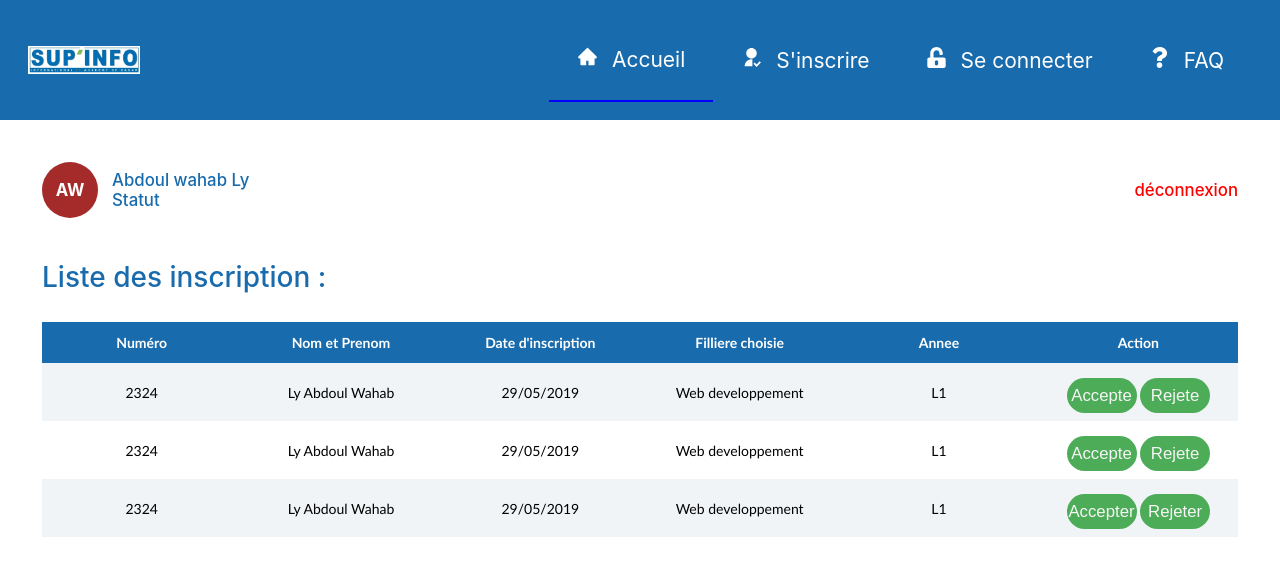
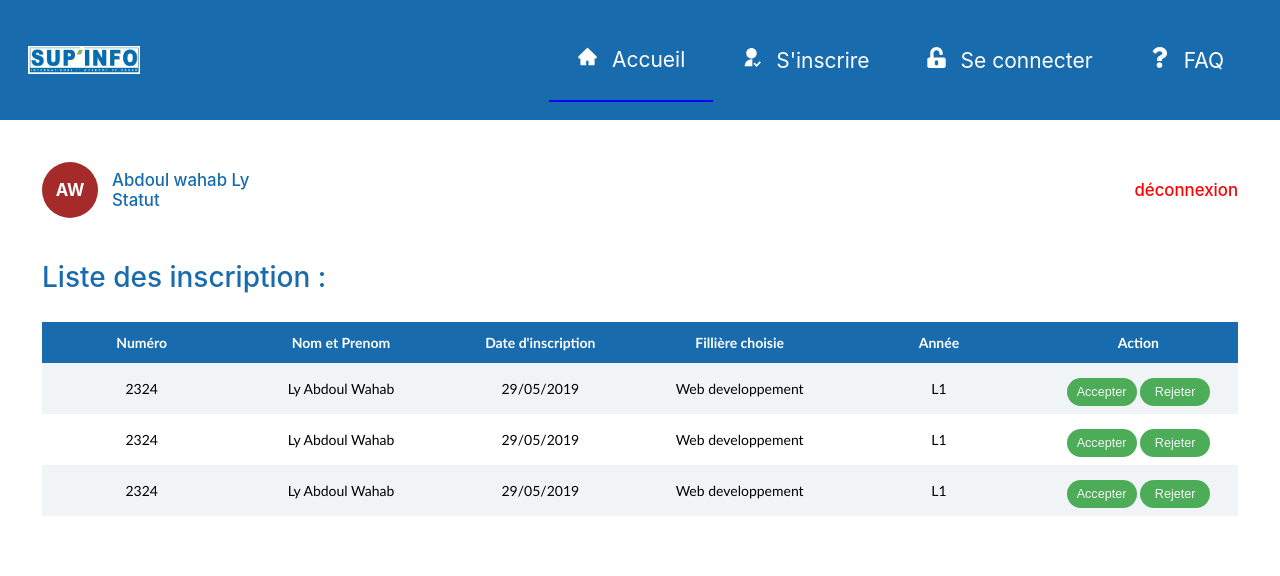
Before and after one commit to Abdoul-Wahab-Ly/Gestion-inscription, a React (Create React App) app: page /administration in a window 1280 px wide. Shown: the top 576 px of the page. Built offline with nearby package versions, Linux system fonts and the light colour scheme.

Commit message:
modification action table
duminition de la hauteur des buttons

```diff
--- a/src/App.css
+++ b/src/App.css
@@ -394,11 +394,11 @@ tr:nth-child(even) {background: #f1f4f6}
 .cntbtn button{
   margin-top: .5rem;
   border-radius: 5rem;
-  font-size: 1.2rem;
+  font-size: 0.9rem;
   cursor: pointer;
   border: none;
   width: 5rem;
-  height: 2.5rem;
+  height: 2rem;
   background-color: #4dac58;
   color: whitesmoke;
 }
--- a/src/components/Dashbordadministration.js
+++ b/src/components/Dashbordadministration.js
@@ -12,8 +12,8 @@ function Dashbordadministration(){
                     <th>Numéro</th>
                     <th>Nom et Prenom</th>
                     <th>Date d'inscription</th>
-                    <th>Filliere choisie</th>
-                    <th>Annee</th>
+                    <th>Fillière choisie</th>
+                    <th>Année</th>
                     <th className="thAction">Action</th>
                 </tr>
 
@@ -23,7 +23,7 @@ function Dashbordadministration(){
                     <td>29/05/2019</td>
                     <td>Web developpement</td>
                     <td>L1</td>
-                    <td className="cntbtn"><button>Accepte</button> <button>Rejete</button></td>
+                    <td className="cntbtn"><button>Accepter</button> <button>Rejeter</button></td>
                 </tr>
 
                 <tr>
@@ -32,7 +32,7 @@ function Dashbordadministration(){
                     <td>29/05/2019</td>
                     <td>Web developpement</td>
                     <td>L1</td>
-                    <td className="cntbtn"><button>Accepte</button> <button>Rejete</button></td>
+                    <td className="cntbtn"><button>Accepter</button> <button>Rejeter</button></td>
                 </tr>
 
                 <tr>
```
